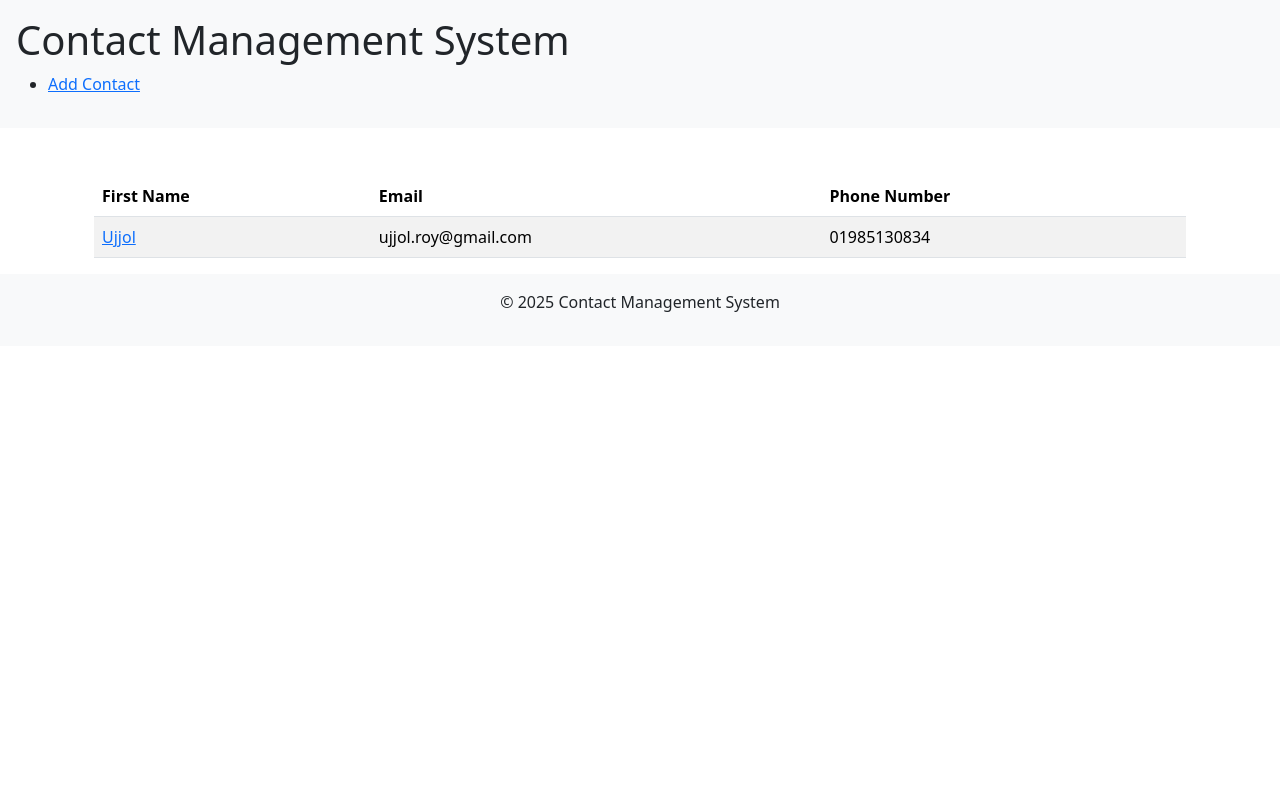
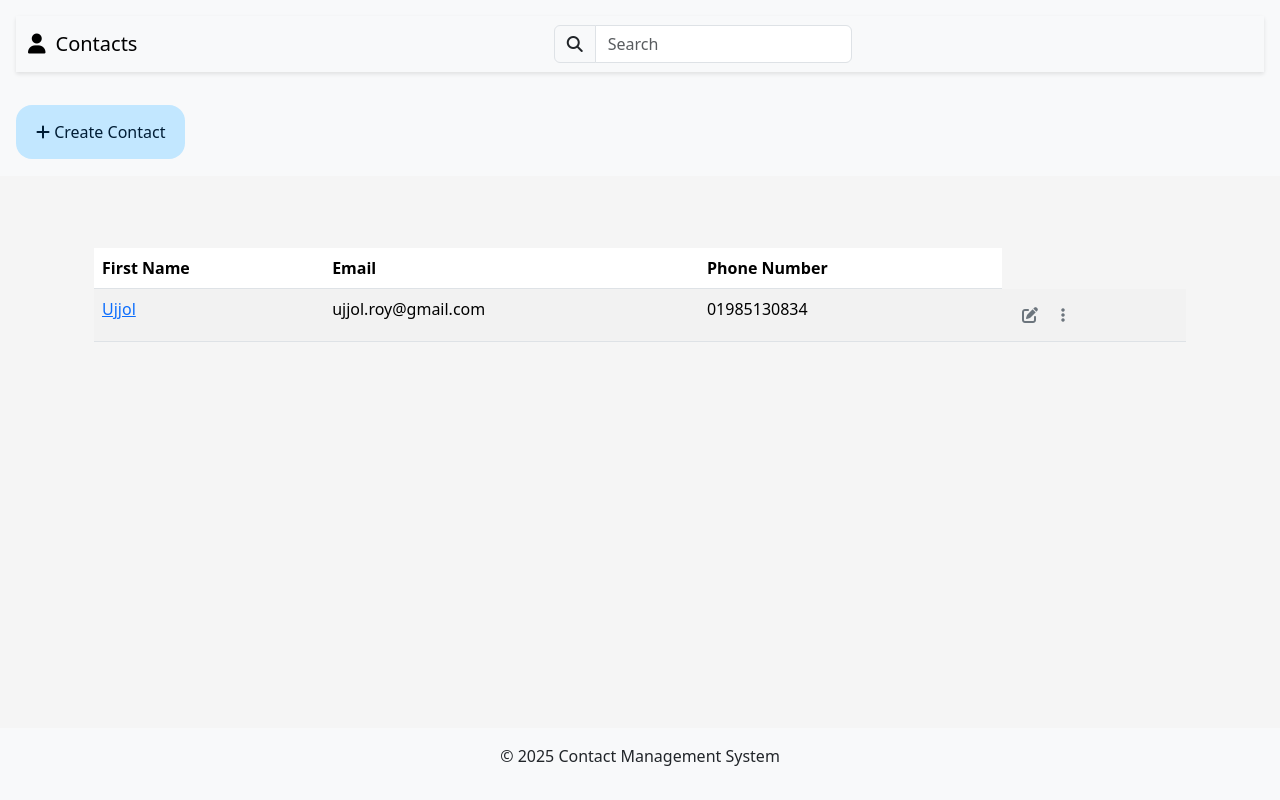
Before and after one commit to nozibuddowla/contact_management_system, a Django app: page /contacts/ in a window 1280 px wide. Run offline with Django 5.2, Linux system fonts and the light colour scheme; data comes from the database, SQL or seed files in the repository; both versions use the stored data as it was after the commit; some libraries are stand-ins or nearby versions.

Commit message:
added the edit and delete contact functionality

```diff
--- a/contact_management/settings.py
+++ b/contact_management/settings.py
@@ -3,7 +3,6 @@ from pathlib import Path
 
 # Build paths inside the project like this: BASE_DIR / 'subdir'.
 BASE_DIR = Path(__file__).resolve().parent.parent
-
 
 # Quick-start development settings - unsuitable for production
 # See https://docs.djangoproject.com/en/5.1/howto/deployment/checklist/
@@ -109,7 +108,7 @@ USE_TZ = True
 # Static files (CSS, JavaScript, Images)
 # https://docs.djangoproject.com/en/5.1/howto/static-files/
 
-STATIC_URL = "static/"
+STATIC_URL = "/static/"
 
 # Default primary key field type
 # https://docs.djangoproject.com/en/5.1/ref/settings/#default-auto-field
--- /dev/null
+++ b/contacts/static/contacts/css/style.css
@@ -0,0 +1,30 @@
+body {
+    background-color: #f5f5f5;
+}
+.navbar {
+    box-shadow: 0 2px 4px rgba(0, 0, 0, 0.1);
+}
+.navbar-style {
+    display: flex;
+    align-items: center;
+    gap: 10px;
+    justify-content: space-between;
+}
+.create-contact-btn {
+    background-color: #c2e7ff;
+    color: #001d35;
+    border: none;
+    border-radius: 16px;
+    padding: 16px 20px;
+    text-decoration: none;
+    transition: background-color 0.3s, box-shadow 0.3s;
+}
+.create-contact-btn:hover {
+    box-shadow: 0 6px 12px rgba(0, 0, 0, 0.3);
+}
+.search-container {
+    display: flex;
+    justify-content: center;
+    max-width: 100%;
+    margin: 0 auto;
+}
--- a/contacts/templates/base.html
+++ b/contacts/templates/base.html
@@ -5,25 +5,54 @@
     <meta name="viewport" content="width=device-width, initial-scale=1.0">
     <title>{% block title %}Contact Management System{% endblock %}</title>
     <link href="https://cdn.jsdelivr.net/npm/bootstrap@5.3.3/dist/css/bootstrap.min.css" rel="stylesheet" integrity="sha384-QWTKZyjpPEjISv5WaRU9OFeRpok6YctnYmDr5pNlyT2bRjXh0JMhjY6hW+ALEwIH" crossorigin="anonymous">
+    <link rel="stylesheet" href="https://cdnjs.cloudflare.com/ajax/libs/font-awesome/6.0.0-beta3/css/all.min.css" integrity="sha384-k6RqeWeci5ZR/Lv4MR0sA0FfDOM5g5n5g5n5g5n5g5n5g5n5g5n5g5n5g5n5g5" crossorigin="anonymous">
+    <link rel="stylesheet" href="https://cdnjs.cloudflare.com/ajax/libs/font-awesome/6.0.0-beta3/css/all.min.css" integrity="sha384-k6RqeWeci5ZR/Lv4MR0sA0FfDOM5g5n5g5n5g5n5g5n5g5n5g5n5g5n5g5n5g5" crossorigin="anonymous">
+    {% load static %}
+    <link rel="stylesheet" href="{% static 'contacts/css/style.css' %}">
 </head>
-<body>
+<body class="min-vh-100 d-flex flex-column">
     <header class="bg-light p-3">
-        <h1>Contact Management System</h1>
-        <nav>
-            <ul>
-                <li><a href="{% url 'add_contact' %}">Add Contact</a></li>
-                {% comment %} <li><a href="{% url 'contact_list' %}">Contact List</a></li> {% endcomment %}
-            </ul>
+        <nav class="navbar navbar-expand-lg navbar-light bg-light">
+            <div class="container-fluid">
+                <a class="navbar-brand navbar-style" href="{% url 'contact_list' %}">
+                    <i class="fas fa-user"></i>
+                    <span>Contacts</span>
+                </a>
+                <button class="navbar-toggler" type="button" data-bs-toggle="collapse" data-bs-target="#navbarNav" aria-controls="navbarNav" aria-expanded="false" aria-label="Toggle navigation">
+                    <span class="navbar-toggler-icon"></span>
+                </button>
+                <div class="collapse navbar-collapse" id="navbarNav">
+                    <div class="search-container">
+                        <form>
+                            <div class="input-group">
+                                <span class="input-group-text" id="basic-addon1">
+                                    <i class="fas fa-search"></i>
+                                </span>
+                                <input type="text" class="form-control" placeholder="Search" aria-label="Username" aria-describedby="basic-addon1">
+                            </div>
+                        </form>
+                    </div>
+                </div>
+            </div>
         </nav>
+        <div class="mt-5">
+            <p>
+                <a href="{% url 'add_contact' %}" class="create-contact-btn">
+                    <i class="fas fa-plus"></i> Create Contact
+                </a>
+            </p>
+        </div>
     </header>
     <main class="container mt-4">
         {% block content %}
         {% endblock %}
     </main>
-    <footer class="bg-light p-3 text-center">
+
+    <footer class="bg-light mt-auto p-3 text-center">
         <p>&copy; 2025 Contact Management System</p>
     </footer>
 
+    <script src="https://kit.fontawesome.com/bde9738801.js" crossorigin="anonymous"></script>
     <script src="https://cdn.jsdelivr.net/npm/@popperjs/core@2.11.8/dist/umd/popper.min.js" integrity="sha384-I7E8VVD/ismYTF4hNIPjVp/Zjvgyol6VFvRkX/vR+Vc4jQkC+hVqc2pM8ODewa9r" crossorigin="anonymous"></script>
     <script src="https://cdn.jsdelivr.net/npm/bootstrap@5.3.3/dist/js/bootstrap.min.js" integrity="sha384-0pUGZvbkm6XF6gxjEnlmuGrJXVbNuzT9qBBavbLwCsOGabYfZo0T0to5eqruptLy" crossorigin="anonymous"></script>
 </body>
--- a/contacts/templates/contacts/contact_list.html
+++ b/contacts/templates/contacts/contact_list.html
@@ -16,6 +16,19 @@
                 <td><a href="{% url 'contact_detail' contact.id %}">{{ contact.first_name }}</a></td>
                 <td>{{ contact.email }}</td>
                 <td>{{ contact.phone_number }}</td>
+                <td>
+                    <div class="btn-group">
+                        <a href="{% url 'edit_contact' contact.id %}" class="btn btn-outline-secondary border-0" title="Edit">
+                            <i class="fas fa-edit"></i>
+                        </a>
+                        <button type="button" class="btn btn-outline-secondary border-0" data-bs-toggle="dropdown" aria-expanded="false">
+                            <i class="fas fa-ellipsis-v"></i>
+                        </button>
+                        <ul class="dropdown-menu">
+                            <li><a class="dropdown-item" href="{% url 'delete_contact' contact.id %}">Delete</a></li>
+                        </ul>
+                    </div>
+                </td>
             </tr>
             {% empty %}
             <tr>
--- a/contacts/urls.py
+++ b/contacts/urls.py
@@ -5,4 +5,6 @@ urlpatterns = [
     path('add/', views.add_contact, name='add_contact'),
     path('', views.contact_list, name='contact_list'),
     path('contacts/<int:pk>/', views.contact_detail, name='contact_detail'),
+    path('contacts/edit/<int:pk>/', views.edit_contact, name='edit_contact'),
+    path('contacts/delete/<int:pk>/', views.delete_contact, name='delete_contact'),
 ]
--- a/contacts/views.py
+++ b/contacts/views.py
@@ -1,8 +1,9 @@
-from django.shortcuts import render, redirect
+from django.shortcuts import render, redirect, get_object_or_404
 from .forms import ContactForm
 from .models import Contact
 
 # Create your views here.
+# Add Contact
 def add_contact(request):
     if request.method == "POST":
         form = ContactForm(request.POST)
@@ -13,10 +14,33 @@ def add_contact(request):
         form = ContactForm()
     return render(request, "contacts/add_contact.html", {"form": form})
 
+# View Contacts
 def contact_list(request):
     contacts = Contact.objects.all()
     return render(request, "contacts/contact_list.html", {"contacts": contacts})
 
+# Contact Detail
 def contact_detail(request, pk):
     contact = Contact.objects.get(pk=pk)
     return render(request, "contacts/contact_detail.html", {"contact": contact})
+
+# Edit Contact
+def edit_contact(request, pk):
+    contact = get_object_or_404(Contact, pk=pk)
+    if request.method == "POST":
+        form = ContactForm(request.POST, instance=contact)
+        if form.is_valid():
+            form.save()
+            return redirect("contact_list")
+
+    else:
+        form = ContactForm(instance=contact)
+    return render(request, "contacts/edit_contact.html", {"form": form})
+
+# Delete Contact
+def delete_contact(request, pk):
+    contact = get_object_or_404(Contact, pk=pk)
+    if request.method == "POST":
+        contact.delete()
+        return redirect("contact_list")
+    return render(request, "contacts/delete_contact.html", {"contact": contact})
```
Also changed, not shown: contacts/templates/contacts/delete_contact.html (added, +14 -0 lines), contacts/templates/contacts/edit_contact.html (added, +16 -0 lines), db.sqlite3.
